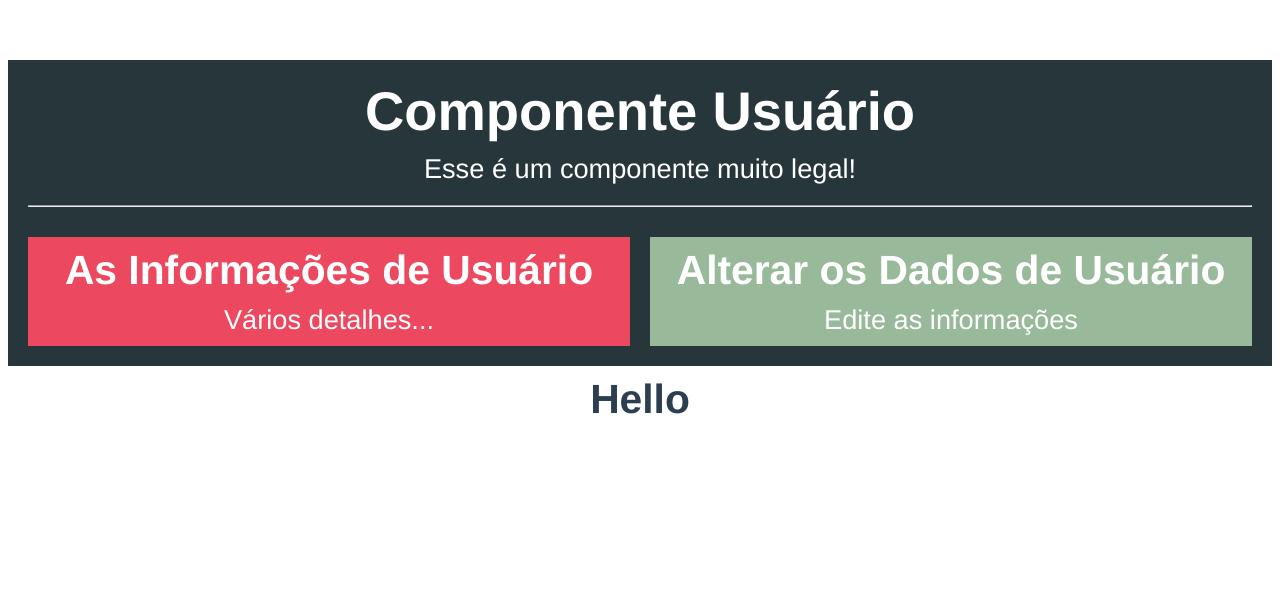
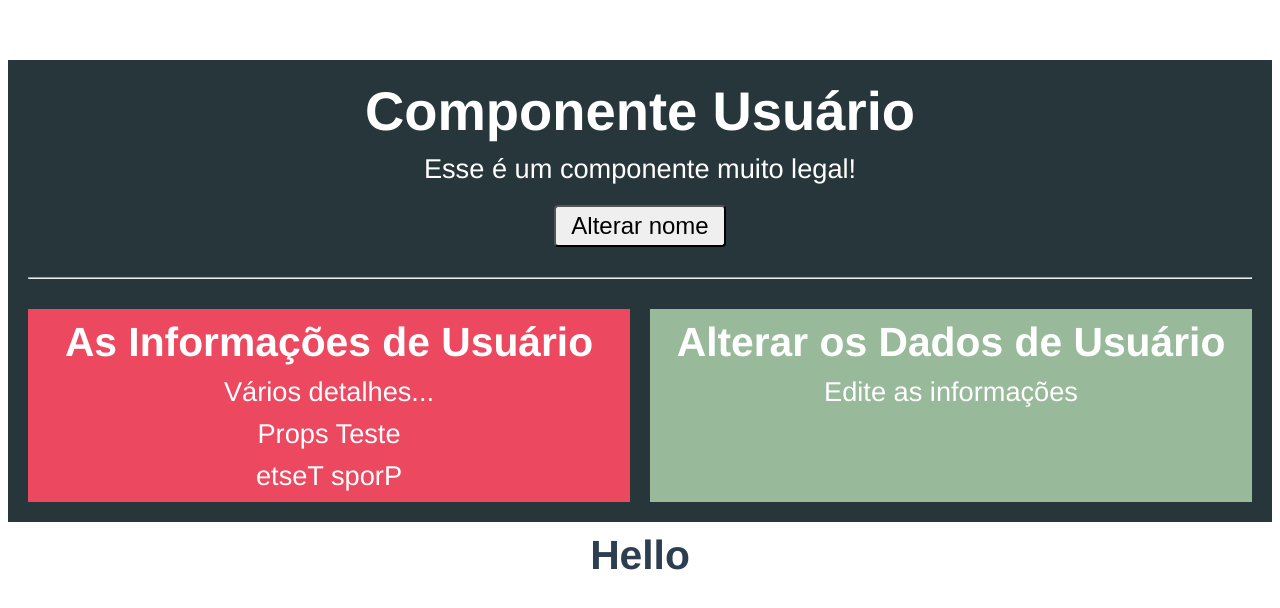
Before and after one commit to ebraimcarvalho/vuejs, a Vue app in the folder vue-coder/vue-cli/comunicacao/: page / in a window 1280 px wide. Shown: the top 608 px of the page. Built offline with nearby package versions, Linux system fonts and the light colour scheme.

Commit message:
change props with methods

```diff
--- a/vue-coder/vue-cli/comunicacao/src/components/Usuario.vue
+++ b/vue-coder/vue-cli/comunicacao/src/components/Usuario.vue
@@ -2,9 +2,10 @@
     <div class="container">
         <h1>Componente Usuário</h1>
         <p>Esse é um componente muito legal!</p>
+        <button @click="alterarNome">Alterar nome</button>
         <hr>
         <div class="componentes">
-            <app-usuario-info />
+            <app-usuario-info :title="title" />
             <app-usuario-editar />
         </div>
     </div>
@@ -15,7 +16,17 @@ import AppUsuarioInfo from './UsuarioInfo'
 import AppUsuarioEditar from './UsuarioEditar'
 
 export default {
-    components: { AppUsuarioInfo, AppUsuarioEditar }
+    components: { AppUsuarioInfo, AppUsuarioEditar },
+    data() {
+        return {
+            title: 'Props Teste'
+        }
+    },
+    methods: {
+        alterarNome() {
+            this.title = 'Ana'
+        }
+    }
 }
 </script>
 
--- a/vue-coder/vue-cli/comunicacao/src/components/UsuarioInfo.vue
+++ b/vue-coder/vue-cli/comunicacao/src/components/UsuarioInfo.vue
@@ -2,12 +2,19 @@
     <div class="componente">
         <h2>As Informações de Usuário</h2>
         <p>Vários detalhes...</p>
+        <p>{{title}}</p>
+        <p>{{inverternome()}}</p>
     </div>
 </template>
 
 <script>
 export default {
-
+    props: ['title'],
+    methods: {
+        inverternome() {
+            return this.title.split('').reverse().join('')
+        }
+    }
 }
 </script>
 
```
